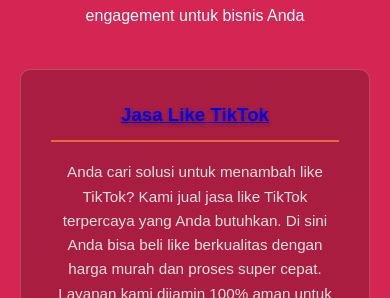
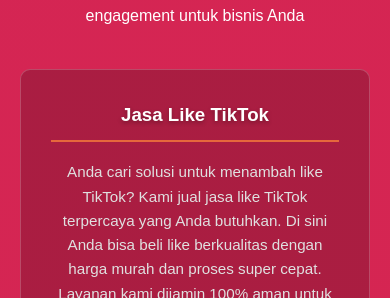
Before and after one commit to AzkaAtta/azkaatta.github.io, a Jekyll site: the page built from layanan.html, in a window 390 px wide. Shown: the part 572-870 px from the top of the page. Built offline with Jekyll 4.4.1, drawn with Linux system fonts in a browser that asks for light colours.

Commit message:
Update style.css

```diff
--- a/assets/style.css
+++ b/assets/style.css
@@ -633,13 +633,12 @@
     .tiktok-expand-icon {
         margin-top: 15px;
     }
-}
 
-.sub-menu a {
+.service-card h3 a {
   color: white !important;
   text-decoration: none;
 }
 
-.sub-menu a:hover {
-  color: #ffd700; /* kuning saat hover */
+.service-card h3 a:hover {
+  color: #ffd700 !important; /* kuning saat hover */
 }
```
